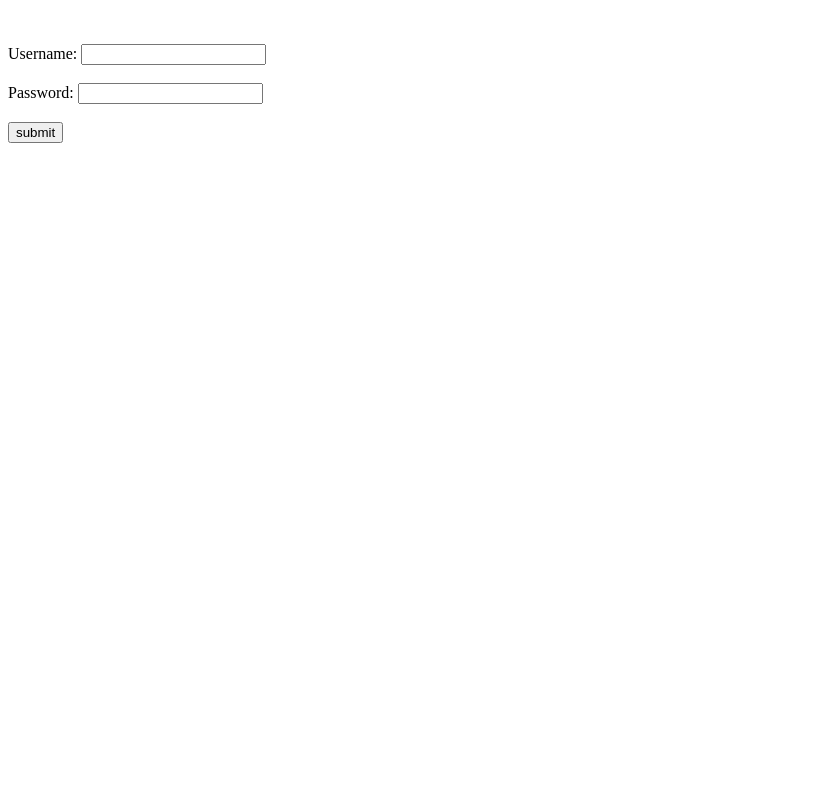
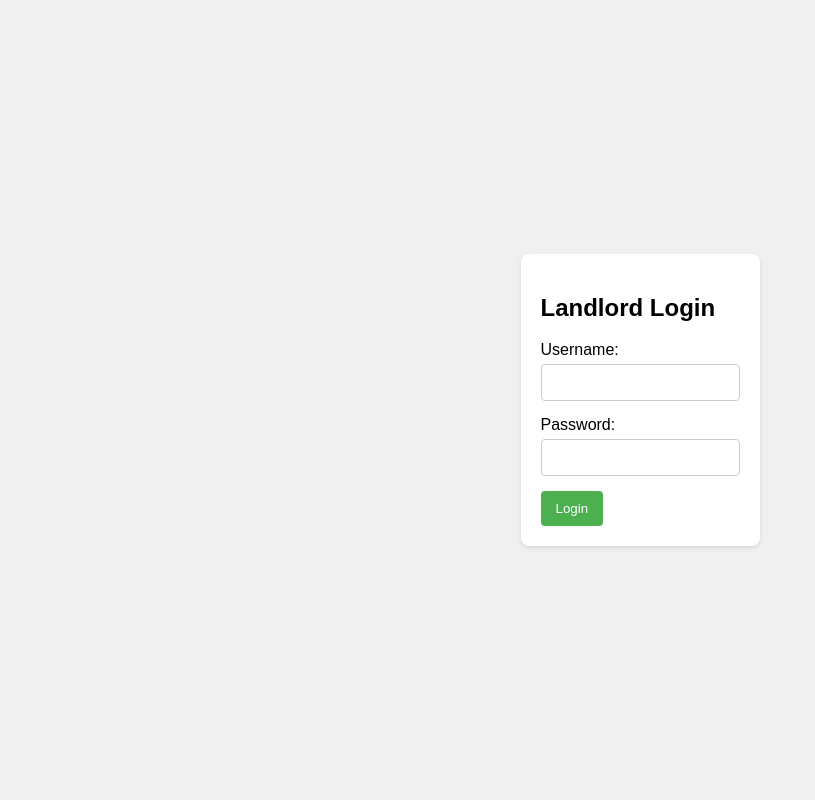
Before and after one commit to alrudniy/T2-f24-web-matching, a Django app: page /landlord_login/ in a window 1280 px wide. Shown: the whole page, without its empty margins (0-815 px from the left). Run offline with Django 5.2, Linux system fonts and the light colour scheme.

Commit message:
style: Improve landlord login page styling

```diff
--- a/myapp/templates/landlord_login.html
+++ b/myapp/templates/landlord_login.html
@@ -1,21 +1,66 @@
 <!DOCTYPE html>
 <html lang="en">
 <head>
-    <form action = "" method = "post">
-        <br><br><label>Username: </label>
-        <input type = "text" name = "username"><br><br>
+    <title>Landlord Login</title>
+    <style>
+        body {
+            font-family: sans-serif;
+            background-color: #f0f0f0;
+            display: flex;
+            justify-content: center;
+            align-items: center;
+            min-height: 100vh;
+            margin: 0;
+        }
+        .login-container {
+            background-color: white;
+            padding: 20px;
+            border-radius: 8px;
+            box-shadow: 0 2px 4px rgba(0, 0, 0, 0.1);
+        }
+        .form-group {
+            margin-bottom: 15px;
+        }
+        label {
+            display: block;
+            margin-bottom: 5px;
+        }
+        input[type="text"],
+        input[type="password"] {
+            width: 100%;
+            padding: 10px;
+            border: 1px solid #ccc;
+            border-radius: 4px;
+            box-sizing: border-box;
+        }
+        input[type="submit"] {
+            background-color: #4CAF50;
+            color: white;
+            padding: 10px 15px;
+            border: none;
+            border-radius: 4px;
+            cursor: pointer;
+        }
+        input[type="submit"]:hover {
+            background-color: #45a049;
+        }
 
-        <label>Password: </label>
-        <input type = "text" name = "password"><br><br>
-
-        <input type = "submit" name = "submit" value = "submit">
-
-
-
-
-
+    </style>
 </head>
-
-
-
+<body>
+    <div class="login-container">
+        <h2>Landlord Login</h2>
+        <form action="" method="post">
+            <div class="form-group">
+                <label for="username">Username:</label>
+                <input type="text" id="username" name="username" required>
+            </div>
+            <div class="form-group">
+                <label for="password">Password:</label>
+                <input type="password" id="password" name="password" required>
+            </div>
+            <input type="submit" name="submit" value="Login">
+        </form>
+    </div>
+</body>
 </html>
```
